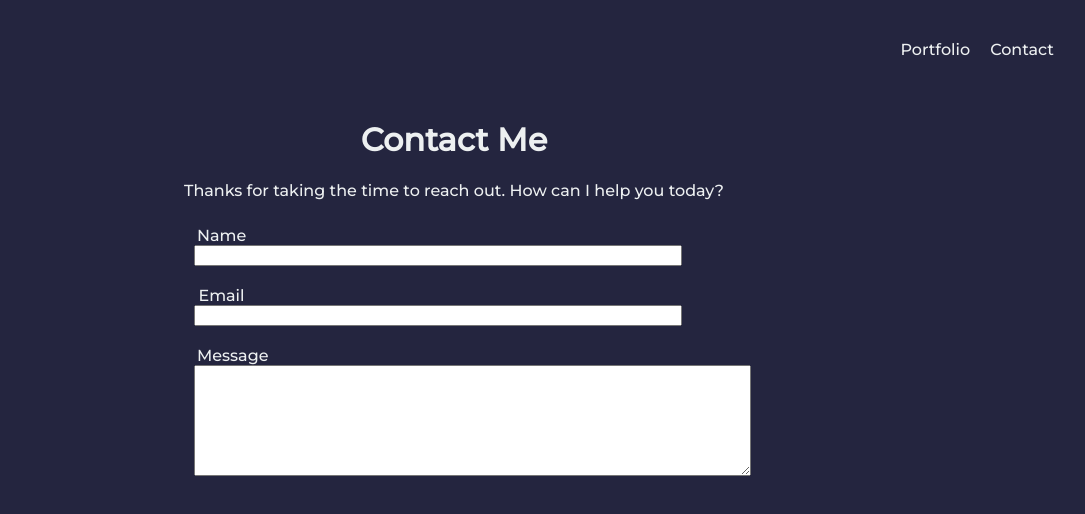
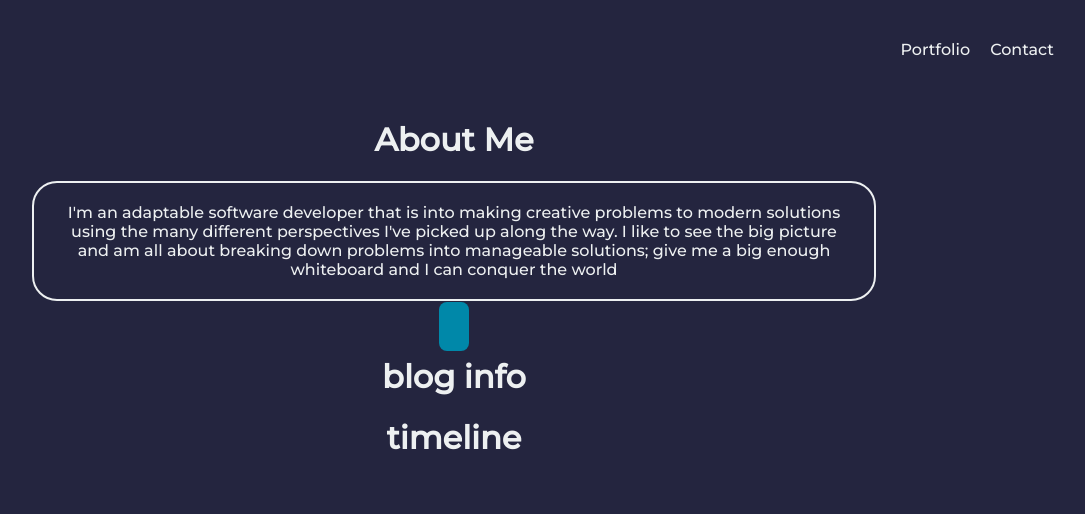
Before and after one commit to ConnerMcCabe/Portfolio, a React (Create React App) app: page / in a window 1280 px wide. Shown: the top 514 px of the page, without its empty margins (186-1271 px from the left). Built offline with nearby package versions, Linux system fonts and the light colour scheme.

Commit message:
adding to About page

```diff
--- a/src/App/App.js
+++ b/src/App/App.js
@@ -1,6 +1,6 @@
 import React from 'react';
 import Navbar from '../Components/Navbar/Navbar.js'
-import About from "../Components/Contact/About.js"
+import About from "../Components/About/About.js"
 import Contact from "../Components/Contact/Contact.js"
 import Proj from "../Components/Portfolio/Project.js"
 import { BrowserRouter, Route } from 'react-router-dom'
@@ -12,8 +12,8 @@ function App() {
     <BrowserRouter>
     <div className="App">
     <Navbar />
-      <Route exact path="/" component={Contact} />
-      <Route path="/about" component={About} />
+      <Route exact path="/contact" component={Contact} />
+      <Route path="/" component={About} />
       <Route path="/projects" component={Proj} />
     </div>
     </BrowserRouter>
--- /dev/null
+++ b/src/Components/About/About.js
@@ -0,0 +1,27 @@
+import React from "react"
+
+function About() {
+  return (
+    <div className="about">
+      <div className='container'>
+        <h1>About Me</h1>
+          <div>
+            <p /*contentEditable="true"*/ className="bio">
+              I'm an adaptable software developer that is into making creative problems to modern solutions
+              using the many different perspectives I've picked up along the way. I like to see the big picture
+              and am all about breaking down problems into manageable solutions; give me a big enough whiteboard
+              and I can conquer the world
+            </p>
+
+          <a className="buttons" href="https://github.com/ConnerMcCabe" target="_blank" rel="noopener noreferrer"></a>
+            <h1>blog info</h1>
+            <h1>timeline</h1>
+          </div>
+
+      </div>
+
+    </div>
+  )
+}
+
+export default About
--- a/src/Components/Navbar/Navbar.js
+++ b/src/Components/Navbar/Navbar.js
@@ -2,7 +2,7 @@ import React from 'react';
 import { Link } from 'react-router-dom';
 import './Navbar.css';
 
-function Navbar(props) {
+function Navbar() {
     return (
         <div className="navigation">
             <div className="navbar">
--- a/src/Components/Portfolio/Project.js
+++ b/src/Components/Portfolio/Project.js
@@ -1,8 +1,11 @@
 import React from "react"
 
-function Proj(props) {
+function Proj() {
   return (
     <div className="projects">
+      <div className="container">
+
+
       <h1>Portfolio</h1>
       <br></br>
       <div>
@@ -14,6 +17,7 @@ function Proj(props) {
 
         </ul>
       </div>
+      </div>
     </div>
   )
 }
```
Also changed, not shown: src/Components/Contact/About.js (deleted, +0 -12 lines), src/Components/Contact/Contact.js (+1 -9 lines), src/Components/About/About.css (added), src/Components/Portfolio/Project.css (added).
